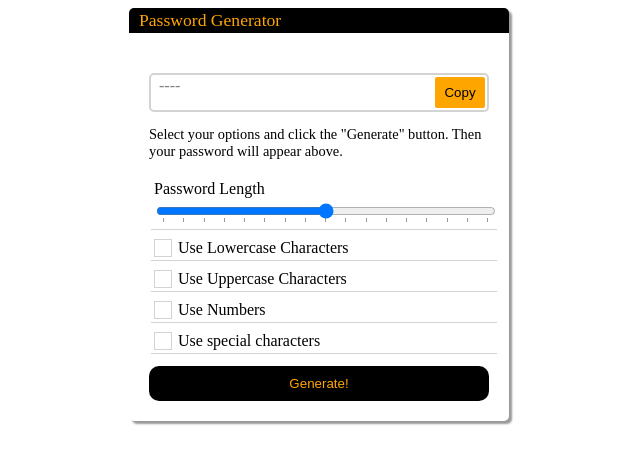
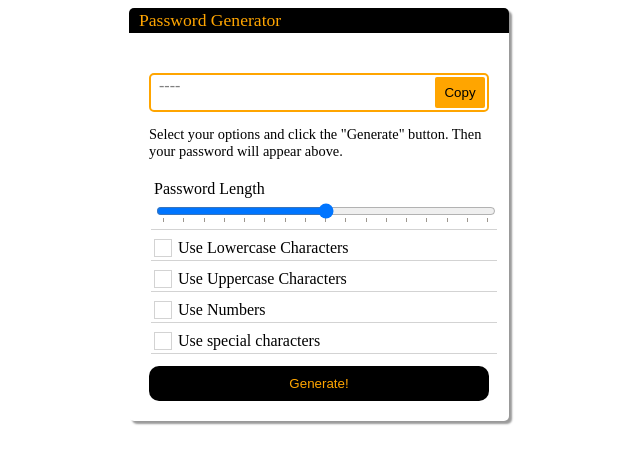
Before and after one commit to NidhiSingh25901/Password_Generator.github.io, a plain HTML site: page index.html in a window 1280 px wide. Shown: the whole page, without its empty margins (321-961 px from the left). Drawn offline with Linux system fonts and the light colour scheme; some packages are replaced by stand-ins of ours; a script that the page names is missing.

Commit message:
Update pstyle.css

```diff
--- a/pstyle.css
+++ b/pstyle.css
@@ -183,7 +183,7 @@ h1 {
 }
 .wrapper .password-section {
   position: relative;
-  border: 2px solid lightgray;
+  border: 2px solid orange;
   color: grey;
   margin-top: 20px;
   padding: 2px 2px 2px 8px;
```
